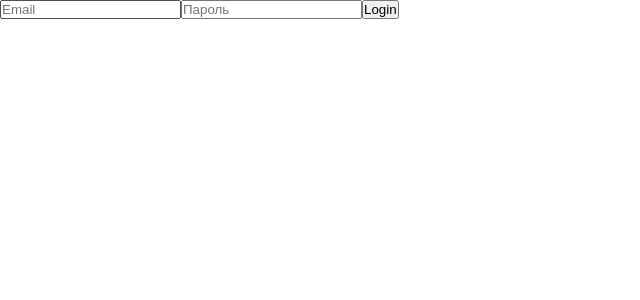
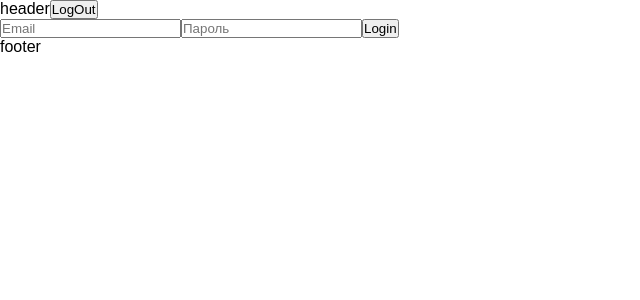
Before and after one commit to KozyrenkoPavel/TestWork6, a Next.js app: page /login in a window 1280 px wide. Shown: the top 300 px of the page, without its empty margins (0-640 px from the left). Built offline with nearby package versions, Linux system fonts and the light colour scheme; sample sign-in values are in the browser's storage.

Commit message:
feat: the framework of the header and footer has been implemented

```diff
--- /dev/null
+++ b/src/app/components/ProjectContainer.tsx
@@ -0,0 +1,43 @@
+"use client";
+
+import { useDispatch } from "react-redux";
+import { useAuth } from "../hook/AuthProvider";
+import { updateProductsList } from "../store/productsSlice";
+import { useRouter } from "next/navigation";
+
+export default function ProjectContainer({
+  children,
+}: Readonly<{
+  children: React.ReactNode;
+}>) {
+  const { token, setToken } = useAuth();
+  const dispatsh = useDispatch();
+  const router = useRouter();
+
+  const handleLogin = (newToken: string) => {
+    localStorage.setItem("jwtToken", newToken);
+    setToken(newToken);
+    router.push("/");
+  };
+
+  const handleLogout = () => {
+    localStorage.removeItem("jwtToken");
+    setToken(null);
+    dispatsh(updateProductsList([]));
+  };
+
+  return (
+    <>
+      <header>
+        header
+        {!token ? (
+          <button onClick={() => handleLogin(token)}>LogIn</button>
+        ) : (
+          <button onClick={handleLogout}>LogOut</button>
+        )}
+      </header>
+      {children}
+      <footer>footer</footer>
+    </>
+  );
+}
--- a/src/app/layout.tsx
+++ b/src/app/layout.tsx
@@ -2,6 +2,7 @@ import type { Metadata } from "next";
 import { Geist, Geist_Mono } from "next/font/google";
 import "./globals.css";
 import AuthProvider from "./hook/AuthProvider";
+import ProjectContainer from "./components/ProjectContainer";
 
 const geistSans = Geist({
   variable: "--font-geist-sans",
@@ -14,7 +15,7 @@ const geistMono = Geist_Mono({
 });
 
 export const metadata: Metadata = {
-  title: "Create Next App",
+  title: "Products List",
   description: "Generated by create next app",
 };
 
@@ -26,7 +27,9 @@ export default function RootLayout({
   return (
     <html lang="en">
       <body className={`${geistSans.variable} ${geistMono.variable}`}>
-        <AuthProvider>{children}</AuthProvider>
+        <AuthProvider>
+          <ProjectContainer>{children}</ProjectContainer>
+        </AuthProvider>
       </body>
     </html>
   );
--- a/src/app/pages/HomePages.tsx
+++ b/src/app/pages/HomePages.tsx
@@ -11,6 +11,7 @@ import ProductsList from "../components/ProductsList";
 
 export default function HomePages() {
   const { token, setToken } = useAuth();
+  const [isLoading, setIsLoading] = useState(false);
 
   const dispatsh = useDispatch();
 
@@ -22,6 +23,7 @@ export default function HomePages() {
 
   const fetchProducts = async (authToken: string) => {
     if (!authToken) return;
+    setIsLoading(true);
 
     try {
       const response = await getProducts(authToken);
@@ -30,6 +32,8 @@ export default function HomePages() {
       }
     } catch (err) {
       console.error("Ошибка получения продуктов", err);
+    } finally {
+      setIsLoading(false);
     }
   };
 
@@ -40,7 +44,7 @@ export default function HomePages() {
   return (
     <div>
       <ProductsList />
-      <button onClick={() => handleLogout()}>LogOut</button>
+      {/* <button onClick={() => handleLogout()}>LogOut</button> */}
     </div>
   );
 }
```
